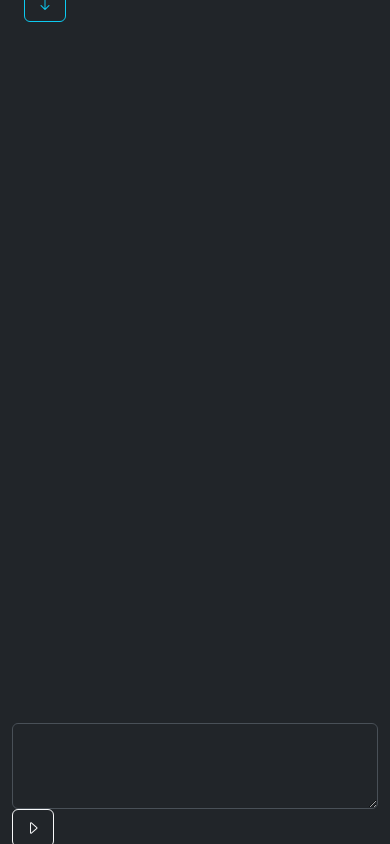
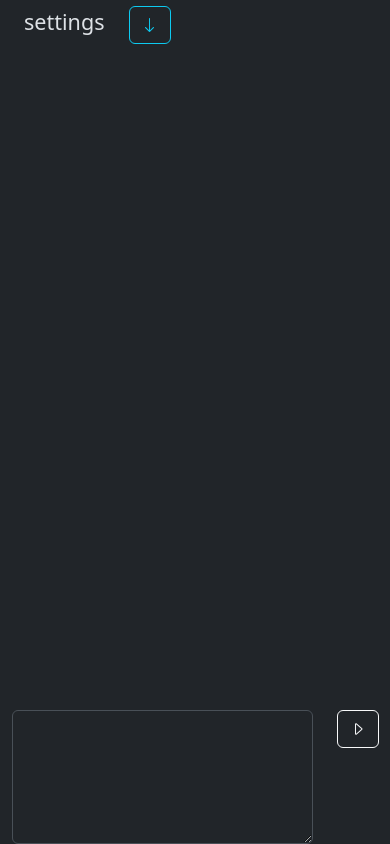
Before and after one commit to atsru/atsru-gpt, a React (Vite) app: page / in a window 390 px wide. Built offline with nearby package versions, Linux system fonts and the light colour scheme.

Commit message:
corrected mobile aspect

```diff
--- a/src/App.css
+++ b/src/App.css
@@ -1,9 +1,9 @@
 html,
-body,
-#root {
+body {
     height: 100vh;
 }
 
 #root {
+    height: 100%;
     overflow: auto;
 }
--- a/src/App.tsx
+++ b/src/App.tsx
@@ -4,11 +4,11 @@ import { SettingsComponent } from "./features/chat/Settings";
 import "./App.css";
 
 const App = () => (
-    <>
+    <div className="d-flex flex-column h-100">
         <InformationComponent />
         <SettingsComponent />
         <ChatComponent />
-    </>
+    </div>
 );
 
 export default App;
--- a/src/features/chat/Chat.module.css
+++ /dev/null
@@ -1,3 +0,0 @@
-.vh80 {
-    height: 80vh;
-}
--- a/src/features/chat/Chat.tsx
+++ b/src/features/chat/Chat.tsx
@@ -2,7 +2,6 @@ import { useEffect, useRef, useState } from "react";
 import { useAppDispatch, useAppSelector } from "../../state/hooks";
 import { loadReplies, sendMessageToApi } from "./chatSlice";
 import ReactMarkdown from "react-markdown";
-import classes from "./Chat.module.css";
 
 const ChatComponent = () => {
     const [text, setText] = useState("");
@@ -20,12 +19,9 @@ const ChatComponent = () => {
         }
     }, [waitingReply]);
     return (
-        <div className="container">
-            <div
-                className={`row mb-3 overflow-auto ${classes.vh80}`}
-                id="ai-replies"
-            >
-                <div className="col">
+        <div className="container flex-fill overflow-auto">
+            <div className="d-flex flex-column h-100">
+                <div className="flex-fill mb-3 overflow-auto" id="ai-replies">
                     {replies.map((reply, i) => (
                         <div className="card mb-1" key={i}>
                             <div className="card-body">
@@ -40,13 +36,12 @@ const ChatComponent = () => {
                     ))}
                     <div className="hidden" ref={controlDivEnd}></div>
                 </div>
-            </div>
-            <div className="row">
-                <div className="col-sm-10">
+                <div className="flex-shrink-1 row">
+                    <div className="col-10">
                         <textarea
                             className="form-control"
                             title="message to send"
-                        rows={3}
+                            rows={5}
                             onKeyDown={(e) => {
                                 if (e.ctrlKey && e.code === "Enter") {
                                     console.log(text);
@@ -59,10 +54,12 @@ const ChatComponent = () => {
                             onChange={(e) => setText(e.target.value)}
                         ></textarea>
                     </div>
-                <div className="col-sm-2">
+                    <div className="col-2">
                         {waitingReply ? (
                             <div className="spinner-border" role="status">
-                            <span className="visually-hidden">Loading...</span>
+                                <span className="visually-hidden">
+                                    Loading...
+                                </span>
                             </div>
                         ) : (
                             <button
@@ -76,6 +73,7 @@ const ChatComponent = () => {
                     </div>
                 </div>
             </div>
+        </div>
     );
 };
 
--- a/src/features/chat/Information.tsx
+++ b/src/features/chat/Information.tsx
@@ -8,12 +8,11 @@ const InformationComponent = () => {
         dispatch(removeDisplayMessage(i));
     };
     return (
-        <div className="container">
-            <div className="row mt-2">
-                <div className="col">
-                    {messages &&
-                        messages.length > 0 &&
-                        messages.map((m, i) => (
+        <div className="container flex-shrink-1">
+            {messages.length > 0 && (
+                <div className="row mt-2">
+                    <div className="col">
+                        {messages.map((m, i) => (
                             <div
                                 className="alert alert-warning alert-dismissible fade show"
                                 role="alert"
@@ -29,8 +28,9 @@ const InformationComponent = () => {
                                 ></button>
                             </div>
                         ))}
+                    </div>
                 </div>
-            </div>
+            )}
         </div>
     );
 };
--- a/src/features/chat/Settings.tsx
+++ b/src/features/chat/Settings.tsx
@@ -24,14 +24,14 @@ const SettingsComponent = () => {
     }, [dispatch]);
 
     return (
-        <div className="container">
+        <div className="container flex-shrink-1">
             <div className="row">
                 <div className="col">
                     <form>
                         <fieldset>
                             <div className="row">
-                                <legend className="col-sm-2">settings</legend>
-                                <div className="col-sm-10">
+                                <legend className="col-2">settings</legend>
+                                <div className="col">
                                     <button
                                         title="expand"
                                         className="btn btn-outline-info"
```
Lines whose indentation alone changed are shown as unchanged.
